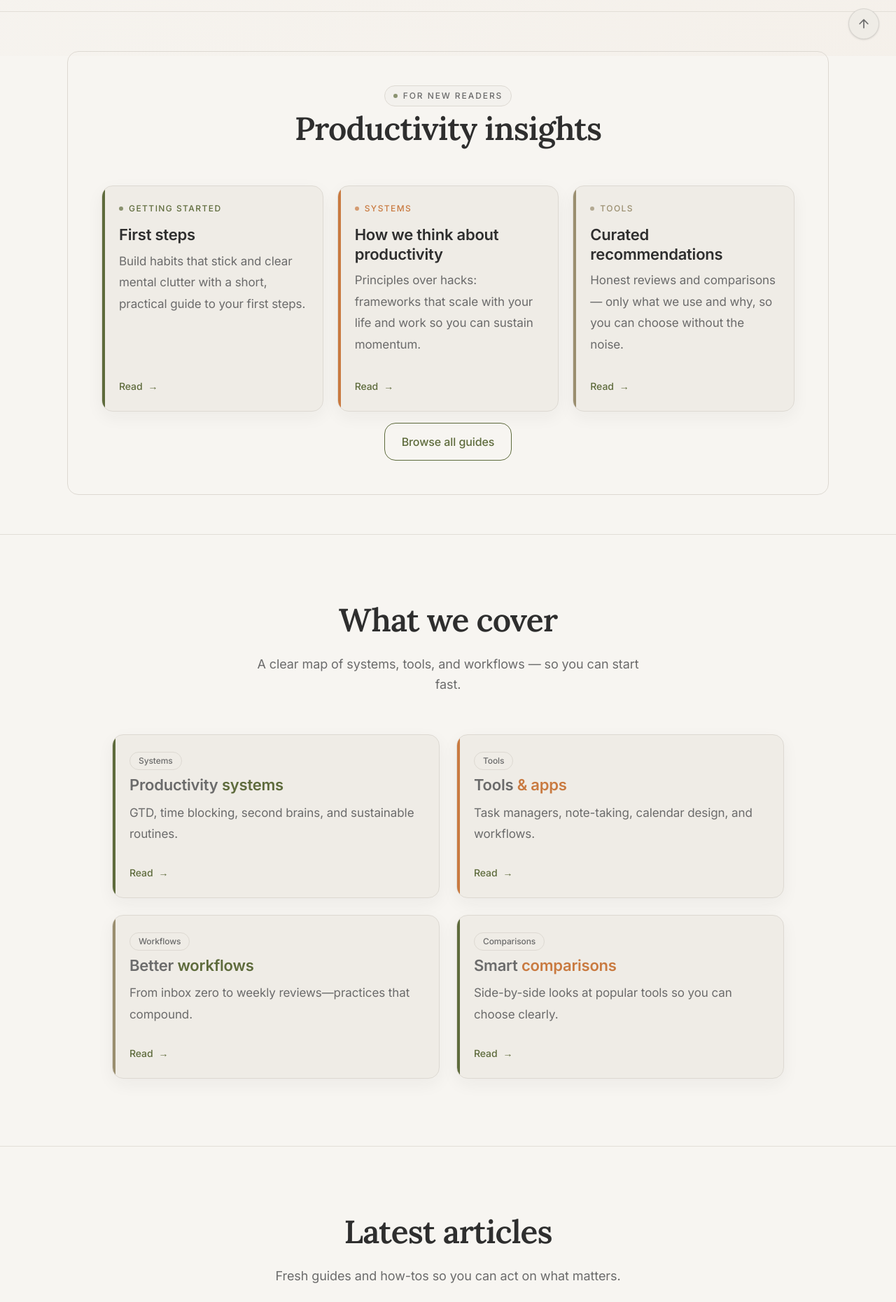
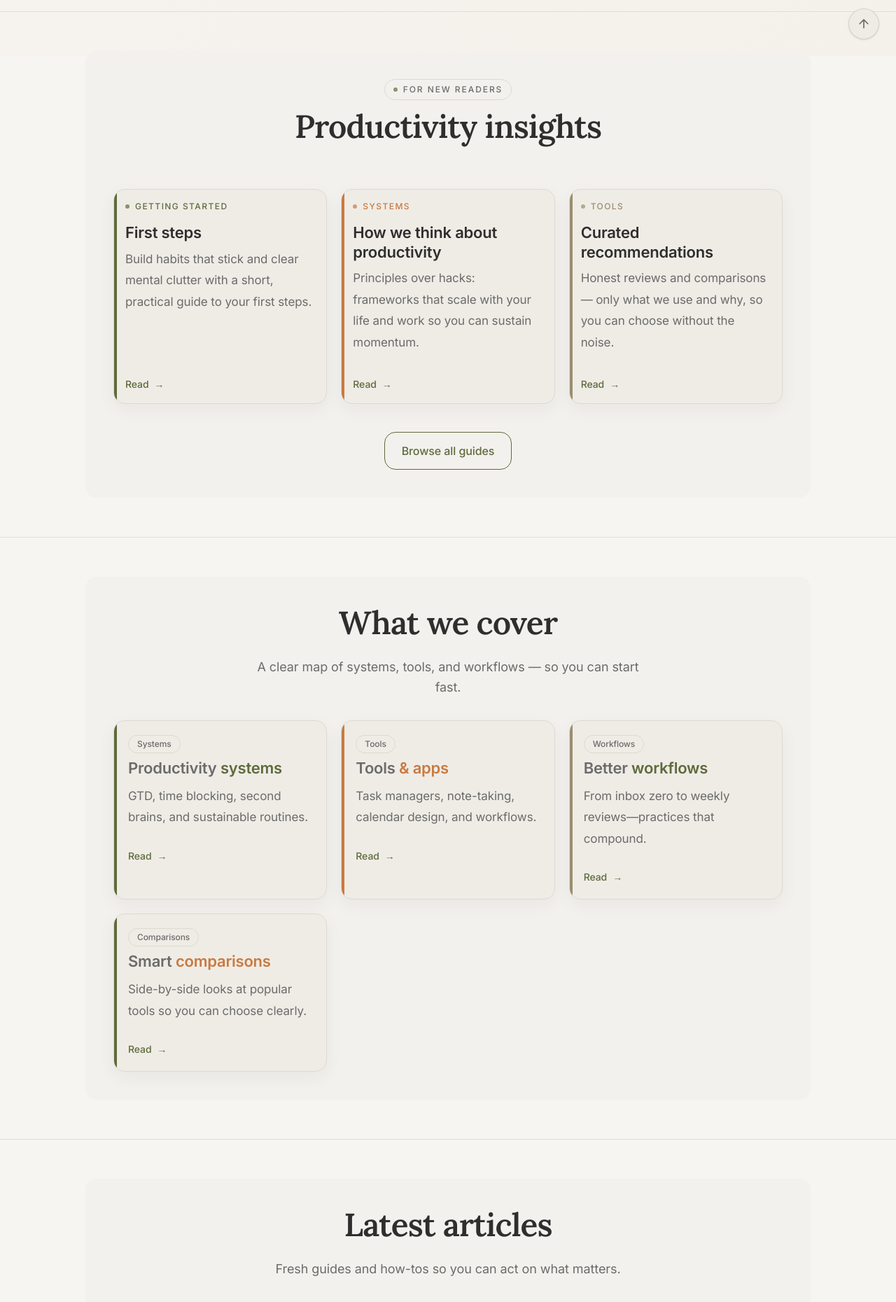
Before and after one commit to Dante13php/Lifestyle-Knowledge, a Next.js app: page / in a window 1280 px wide. Shown: the part 720-2580 px from the top of the page at 70% size. Built offline with nearby package versions, Linux system fonts and the light colour scheme; no server answers.

Commit message:
Typography hierarchy, lead bubble, blog structure, SEO

```diff
--- a/app/globals.css
+++ b/app/globals.css
@@ -604,12 +604,19 @@ button {
 /* Section header block: kicker + H2 + optional lead */
 .section-header {
   text-align: center;
-  margin-bottom: 3rem;
+  margin-bottom: 2rem; /* 32px — tighter title spacing for editorial density */
 }
 @media (min-width: 640px) {
   .section-header {
-    margin-bottom: 3.5rem;
+    margin-bottom: 2rem;
   }
+}
+
+/* Homepage: subtle section container for visual grouping */
+.section-box {
+  border-radius: 16px;
+  padding: 40px;
+  background: var(--background-tinted);
 }
 .section-header h2 {
   margin-top: 0;
@@ -630,18 +637,17 @@ button {
    All article flow spacing is controlled here only. Prose (Tailwind Typography)
    margins are zeroed in tailwind.config.js; do not re-apply margin via prose-*
    utilities on the article wrapper (blockquote, pre, hr, headings).
+   Section starts (H2) are tuned as "chapter openings": consistent breath above,
+   tight connection to the first paragraph or intro below.
    Scale: 0.375rem | 0.5rem | 0.75rem | 1rem | 1.5rem | 2rem | 2.5rem | 3rem
-   Rule: every section start (h2/h3) gets the same space above it regardless
-   of what precedes it (paragraph, hr, custom block). Sibling selectors only
-   adjust the h2 top border (hide after divider) and re-assert the same margin.
    ============================================ */
 
-/* ——— Rhythm tokens: one place to tune section spacing ——— */
+/* ——— Rhythm tokens: section-start spacing (chapter-like) ——— */
 .article-content {
-  --article-heading-top: 2.5rem;   /* space above every h2 section start */
-  --article-heading-top-sm: 1.8rem; /* space above every h3 subsection */
-  --article-heading-bottom: 0.8rem;
-  --article-heading-bottom-sm: 0.6rem;
+  --article-heading-top: 3rem;     /* breath above every H2 section start */
+  --article-heading-top-sm: 2rem; /* space above H3 subsection */
+  --article-heading-bottom: 0.7rem; /* tight connection to first line below H2 */
+  --article-heading-bottom-sm: 0.5rem;
 }
 
 /* ——— Paragraphs: continuous flow (1rem between paragraphs), readability ≥1.65 ——— */
@@ -654,7 +660,7 @@ button {
   margin-bottom: 0;
 }
 
-/* ——— H2: same space above every section start; tight below (override prose) ——— */
+/* ——— H2: section start (chapter opening) — same space above, tight below ——— */
 .article-content.prose h2,
 .article-content h2 {
   margin-top: var(--article-heading-top);
@@ -666,11 +672,11 @@ button {
 }
 
 /*
- * After break (block / callout / quote / diagram) → heading.
- * Same margin as default so spacing is identical with or without a block.
- * Only job: (1) hide h2 top border so it doesn't double with hr,
- * Prose h2 border is disabled for these so the line doesn’t double up.
+ * Any element → H2 / H3: same section-start margin regardless of predecessor.
+ * Dividers, intro blocks, diagrams, callouts transition cleanly into headings.
  */
+.article-content p + h2,
+.article-content hr + h2,
 .article-content .tip + h2,
 .article-content .example + h2,
 .article-content .highlight + h2,
@@ -691,6 +697,8 @@ button {
 .article-content .overflow-x-auto + h2 {
   margin-top: var(--article-heading-top);
 }
+.article-content p + h3,
+.article-content hr + h3,
 .article-content .tip + h3,
 .article-content .example + h3,
 .article-content .highlight + h3,
@@ -712,13 +720,13 @@ button {
   margin-top: var(--article-heading-top-sm);
 }
 
-/* First paragraph after H2: normal body styling, tight connection (no accidental lead) */
+/* First paragraph or intro after H2: tight connection (section “opening” stays grouped) */
 .article-content h2 + p {
   margin-top: 0;
   margin-bottom: 1rem;
 }
 
-/* SectionLead: slightly larger intro line, normal weight and body color */
+/* SectionLead / SectionIntro: supporting line under H2, one unit below heading */
 .article-content h2 + .section-lead,
 .article-content .section-lead {
   font-size: 1.125rem;
@@ -795,8 +803,7 @@ button {
   margin-bottom: 1rem;
 }
 
-/* Section lead / section intro immediately after h2: tight connection */
-.article-content h2 + .section-lead,
+/* Section intro immediately after H2: single unit of space below heading */
 .article-content h2 + .section-intro {
   margin-top: 0;
   margin-bottom: 0.75rem;
@@ -812,12 +819,12 @@ button {
   width: 100%;
 }
 
-/* ——— Responsive: slightly tighter on small viewports ——— */
+/* ——— Responsive: section-start rhythm preserved, slightly tighter on small viewports ——— */
 @media (max-width: 640px) {
   .article-content {
-    --article-heading-top: 2rem;
-    --article-heading-top-sm: 1.5rem;
-    --article-heading-bottom: 0.8rem;
+    --article-heading-top: 2.5rem;
+    --article-heading-top-sm: 1.75rem;
+    --article-heading-bottom: 0.65rem;
     --article-heading-bottom-sm: 0.5rem;
   }
   .article-content h2 + p,
--- a/app/page.tsx
+++ b/app/page.tsx
@@ -181,7 +181,8 @@ export default function Home() {
 
         {/* 3. Topics — What We Cover */}
         <section className="border-t border-subtle" aria-labelledby="cover-heading">
-          <div className="mx-auto max-w-5xl px-6 py-16 sm:px-8 sm:py-20 lg:py-24">
+          <div className="mx-auto max-w-[1100px] px-6 py-14 sm:px-8">
+            <div className="section-box">
               <header className="section-header">
                 <div className="flex flex-col items-center">
                   <h2 id="cover-heading" className="text-center">
@@ -193,7 +194,7 @@ export default function Home() {
                 </div>
               </header>
               <ul
-              className="grid grid-cols-1 gap-6 md:grid-cols-2 items-stretch"
+                className="grid grid-cols-1 gap-5 sm:grid-cols-2 lg:grid-cols-3 items-stretch"
                 role="list"
               >
                 {whatWeCover.map((item, i) => {
@@ -221,7 +222,7 @@ export default function Home() {
                     <li key={item.title} className="flex">
                       <Link
                         href="/blog"
-                      className={`card group ${railClass} transition-all duration-200 hover:-translate-y-1 hover:shadow-lg focus-visible:outline-none focus-visible:ring-2 focus-visible:ring-[var(--accent-primary)] focus-visible:ring-offset-2 focus-visible:ring-offset-[var(--background-tinted)] text-left p-6`}
+                        className={`card group ${railClass} transition-all duration-200 hover:-translate-y-1 hover:shadow-lg focus-visible:outline-none focus-visible:ring-2 focus-visible:ring-[var(--accent-primary)] focus-visible:ring-offset-2 focus-visible:ring-offset-[var(--background-tinted)] text-left p-5`}
                       >
                       <div className="relative z-10 flex flex-1 flex-col">
                         <span
@@ -264,11 +265,13 @@ export default function Home() {
               })}
             </ul>
             </div>
+          </div>
         </section>
 
         {/* 4. Latest Articles */}
         <section className="border-t border-subtle" aria-labelledby="latest-heading">
-          <div className="mx-auto max-w-5xl px-6 py-16 sm:px-8 sm:py-20 lg:py-24">
+          <div className="mx-auto max-w-[1100px] px-6 py-14 sm:px-8">
+            <div className="section-box">
               <header className="section-header">
                 <div className="flex flex-col items-center">
                   <h2 id="latest-heading" className="text-center">
@@ -280,31 +283,31 @@ export default function Home() {
                 </div>
               </header>
               <ul
-              className="grid grid-cols-1 gap-6 lg:grid-cols-3 items-stretch"
+                className="grid grid-cols-1 gap-5 sm:grid-cols-2 lg:grid-cols-3 items-stretch"
                 role="list"
               >
                 {latestPosts.map((post) => (
                   <li key={post.slug} className="flex min-h-0">
                     <Link
                       href={`/blog/${post.slug}`}
-                    className="group relative flex w-full min-h-[280px] flex-col overflow-hidden rounded-3xl border border-[var(--border-default)] bg-[var(--background-elevated)] transition-all duration-200 hover:border-[var(--border-visible)] hover:-translate-y-1 hover:shadow-lg focus-visible:outline-none focus-visible:ring-2 focus-visible:ring-[var(--accent-primary)] focus-visible:ring-offset-2 focus-visible:ring-offset-[var(--background)] p-7 sm:p-9 text-left"
+                      className="group relative flex w-full min-h-0 flex-col overflow-hidden rounded-3xl border border-[var(--border-default)] bg-[var(--background-elevated)] transition-all duration-200 hover:border-[var(--border-visible)] hover:-translate-y-1 hover:shadow-lg focus-visible:outline-none focus-visible:ring-2 focus-visible:ring-[var(--accent-primary)] focus-visible:ring-offset-2 focus-visible:ring-offset-[var(--background)] p-5 sm:p-7 text-left"
                     >
                     <span className="pointer-events-none absolute inset-0 bg-transparent transition-colors duration-200 group-hover:bg-[var(--tinted-related)]" aria-hidden />
                     <div className="relative z-10 flex min-h-0 flex-1 flex-col">
                       {post.category && (
-                        <span className="mt-6 mb-2 inline-flex w-fit px-3 py-1 rounded-full text-xs font-medium text-[var(--text-secondary)] border border-[var(--border-default)]">
+                        <span className="mt-0 mb-2 inline-flex w-fit px-3 py-1 rounded-full text-xs font-medium text-[var(--text-secondary)] border border-[var(--border-default)]">
                           {post.category}
                         </span>
                       )}
                       <h3
-                        className={`text-[var(--text-primary)] min-w-0 break-words line-clamp-2 group-hover:text-[var(--accent-primary)] transition-colors ${!post.category ? "mt-6" : ""}`}
+                        className={`text-[var(--text-primary)] min-w-0 break-words line-clamp-2 group-hover:text-[var(--accent-primary)] transition-colors ${!post.category ? "mt-0" : ""}`}
                       >
                         {post.title}
                       </h3>
                       <p className="mt-3 flex-1 text-[16px] sm:text-[17px] leading-[1.8] text-[var(--text-body)] line-clamp-2">
                         {post.excerpt}
                       </p>
-                      <span className="mt-6 link-pill w-fit" aria-hidden>
+                      <span className="mt-4 link-pill w-fit" aria-hidden>
                         <span>Read</span>
                         <span className="link-pill-arrow">→</span>
                       </span>
@@ -313,7 +316,7 @@ export default function Home() {
                 </li>
               ))}
               </ul>
-            <p className="mt-8 text-center">
+              <p className="mt-6 text-center">
                 <Link
                   href="/blog"
                   className="nav-link nav-link--muted gap-1.5"
@@ -323,6 +326,7 @@ export default function Home() {
                 </Link>
               </p>
             </div>
+          </div>
         </section>
 
         {/* 5. Philosophy */}
@@ -330,7 +334,8 @@ export default function Home() {
           className="border-t border-subtle"
           aria-labelledby="philosophy-heading"
         >
-          <div className="mx-auto max-w-6xl px-6 py-16 sm:px-8 sm:py-20 lg:py-24">
+          <div className="mx-auto max-w-[1100px] px-6 py-14 sm:px-8">
+            <div className="section-box">
               <header className="section-header">
               <div className="flex flex-col items-center">
                 <h2 id="philosophy-heading" className="text-center">
@@ -343,7 +348,7 @@ export default function Home() {
                 </div>
               </div>
             </header>
-            <div className="mx-auto max-w-[72ch] space-y-8 text-lg text-[var(--text-body)] leading-relaxed text-center">
+            <div className="mx-auto max-w-[72ch] space-y-6 text-lg text-[var(--text-body)] leading-relaxed text-center">
               <p>
                 Productivity isn’t about doing more in less time. It’s about
                 doing what matters with clarity and calm. We focus on systems
@@ -357,6 +362,7 @@ export default function Home() {
               </p>
             </div>
             </div>
+          </div>
         </section>
 
         {/* 6. Newsletter */}
@@ -364,7 +370,8 @@ export default function Home() {
           className="border-t border-subtle"
           aria-labelledby="newsletter-heading"
         >
-          <div className="mx-auto max-w-2xl px-6 py-16 text-center sm:px-8 sm:py-20 lg:py-24">
+          <div className="mx-auto max-w-[1100px] px-6 py-14 sm:px-8">
+            <div className="section-box max-w-2xl mx-auto text-center">
             <header className="section-header">
                 <div className="flex flex-col items-center">
                   <h2 id="newsletter-heading" className="text-center">
@@ -378,7 +385,7 @@ export default function Home() {
               <form
                 action="#"
                 method="post"
-              className="mt-10 flex flex-col gap-4 sm:flex-row sm:justify-center"
+                className="mt-8 flex flex-col gap-4 sm:flex-row sm:justify-center"
                 aria-label="Newsletter signup"
               >
               <label htmlFor="newsletter-email" className="sr-only">
@@ -400,6 +407,7 @@ export default function Home() {
                 </button>
               </form>
             </div>
+          </div>
         </section>
 
         <Footer />
--- a/components/StartHere.tsx
+++ b/components/StartHere.tsx
@@ -20,21 +20,21 @@ type StartHereProps = {
 
 export function StartHere({ section, cards }: StartHereProps) {
   return (
-    <div className="mx-auto max-w-6xl px-6 py-10 sm:px-8 sm:py-12 lg:py-14">
-      <div className="rounded-2xl border border-[var(--border-default)] bg-transparent p-7 sm:p-9 lg:p-12">
+    <div className="mx-auto max-w-[1100px] px-6 py-14 sm:px-8">
+      <div className="section-box">
         <div className="flex flex-col gap-4">
           {/* Center: kicker + section title */}
-            <div className="flex flex-col items-center text-center mb-6">
+          <header className="section-header flex flex-col items-center text-center">
             <span className="section-kicker mb-1.5 block" aria-hidden="true">
               <span className="h-1.5 w-1.5 shrink-0 rounded-full bg-[var(--accent-primary)]/70" aria-hidden="true" />
               {section.label}
             </span>
             <h2 id="start-heading" className="text-center !mt-0 mb-0">{section.heading}</h2>
-            </div>
+          </header>
 
           {/* Three cards in a row */}
           <ul
-              className="grid grid-cols-1 gap-4 sm:grid-cols-2 lg:grid-cols-3 sm:gap-5 lg:gap-5 items-stretch"
+            className="grid grid-cols-1 gap-5 sm:grid-cols-2 lg:grid-cols-3 items-stretch"
             role="list"
           >
             {cards.map((card) => {
@@ -49,7 +49,7 @@ export function StartHere({ section, cards }: StartHereProps) {
                 <li key={card.title} className="flex min-h-0">
                   <Link
                     href={card.href}
-                      className={`card group ${railClass} w-full h-full focus-visible:outline-none focus-visible:ring-2 focus-visible:ring-[var(--accent-primary)] focus-visible:ring-offset-2 focus-visible:ring-offset-[var(--background)] p-4 sm:p-5 lg:p-5 xl:p-6 text-left flex flex-col`}
+                    className={`card group ${railClass} w-full h-full focus-visible:outline-none focus-visible:ring-2 focus-visible:ring-[var(--accent-primary)] focus-visible:ring-offset-2 focus-visible:ring-offset-[var(--background)] p-3 sm:p-4 lg:p-4 text-left flex flex-col`}
                   >
                       <div className="relative z-10 flex min-h-0 flex-1 flex-col">
                         <p className="flex items-center gap-2 text-xs font-medium uppercase tracking-[0.12em] text-[var(--card-rail)]">
@@ -73,8 +73,8 @@ export function StartHere({ section, cards }: StartHereProps) {
             })}
           </ul>
 
-            {/* Browse all guides below the cards */}
-            <div className="flex justify-center">
+          {/* Browse all guides directly under the card grid */}
+          <div className="flex justify-center mt-6">
             <Link
               href={section.secondaryLink.href}
               className="inline-flex items-center justify-center rounded-2xl border border-[var(--accent-primary)] bg-transparent px-6 py-3.5 text-base font-medium text-[var(--accent-primary)] transition-colors hover:bg-[var(--tinted-callout)] hover:text-[var(--accent-hover)] focus-visible:outline-none focus-visible:ring-2 focus-visible:ring-[var(--accent-primary)] focus-visible:ring-offset-2 focus-visible:ring-offset-[var(--background)] min-h-[48px]"
```
Also changed, not shown: components/blog/ArticleLayout.tsx (+2 -14 lines), components/blog/KeyTakeaways.tsx (added, +57 -0 lines), components/blog/TocSidebar.tsx (+38 -16 lines). Lines whose indentation alone changed are shown as unchanged.
